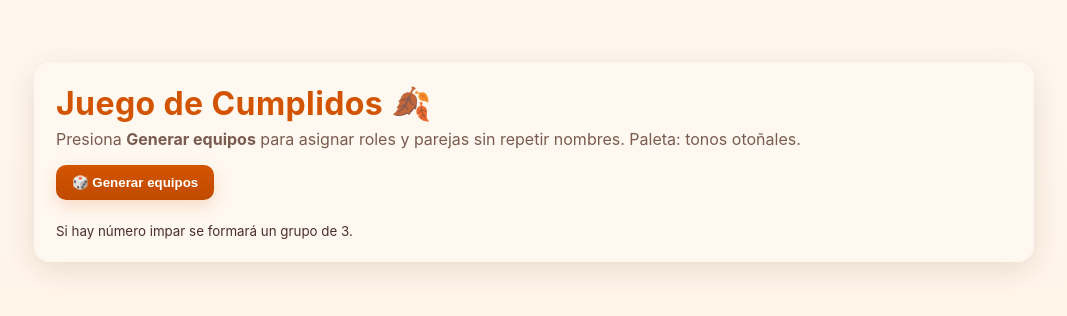
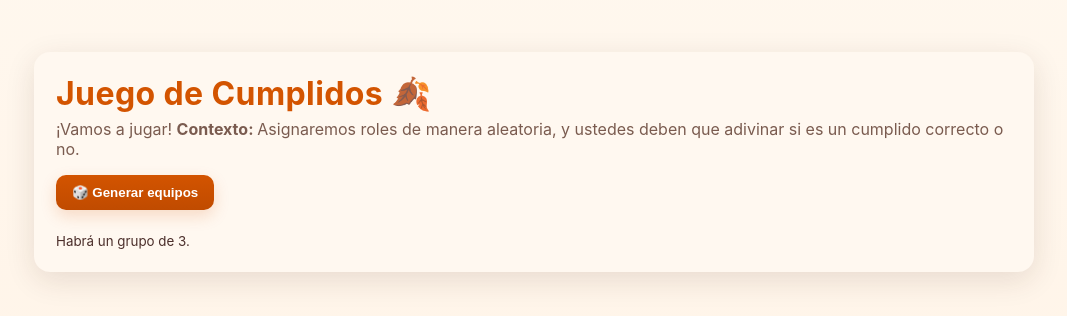
Before and after one commit to ACholyp-arch/Actividadanalisisconductual, a plain HTML site: page index.html in a window 1280 px wide. Shown: the part 238-554 px from the top of the page, without its empty margins (106-1173 px from the left). Drawn offline with Linux system fonts and the light colour scheme.

Commit message:
Update index.html

```diff
--- a/index.html
+++ b/index.html
@@ -10,7 +10,7 @@
   <main class="container">
     <header>
       <h1>Juego de Cumplidos 🍂</h1>
-      <p>Presiona <strong>Generar equipos</strong> para asignar roles y parejas sin repetir nombres. Paleta: tonos otoñales.</p>
+      <p> ¡Vamos a jugar! <strong>Contexto: </strong> Asignaremos roles de manera aleatoria, y ustedes deben que adivinar si es un cumplido correcto o no.</p>
     </header>
 
     <div class="controls">
@@ -20,7 +20,7 @@
 
     <section id="results" class="results" aria-live="polite"></section>
     <footer class="foot">
-      <small>Si hay número impar se formará un grupo de 3.</small>
+      <small>Habrá un grupo de 3.</small>
     </footer>
   </main>
 
```
